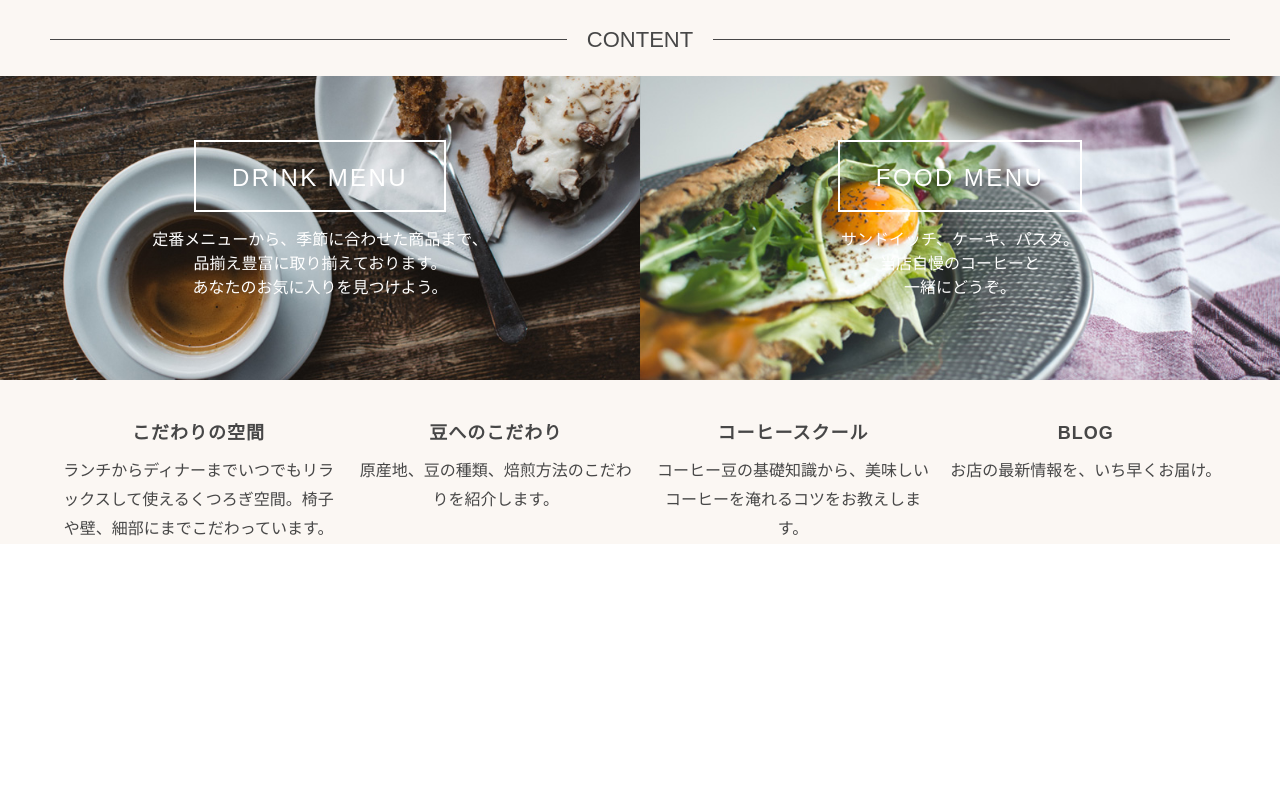
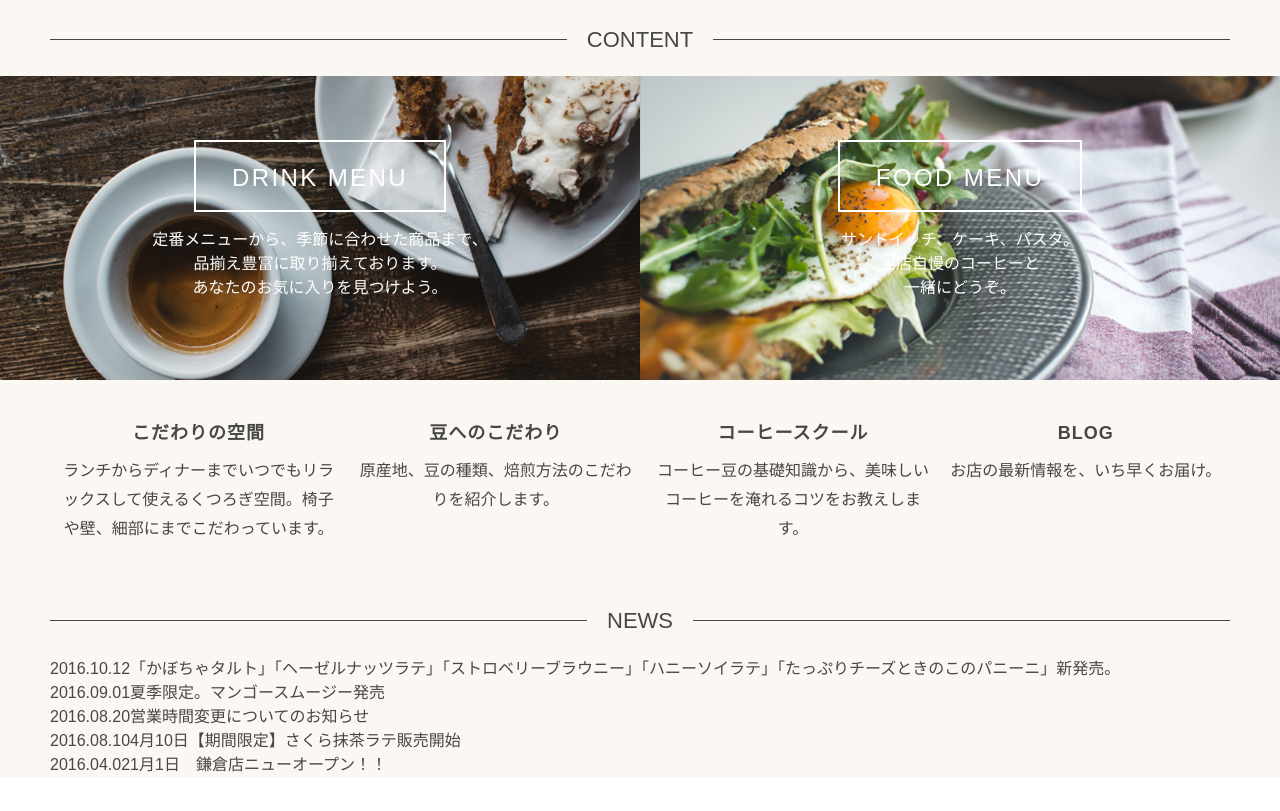
Before and after one commit to asakon/html_css_book_2018june, a website: page index.html in a window 1280 px wide. Shown: the part 829-1640 px from the top of the page. Before the commit the page ends 1413 px from the top, so only its background shows below. Drawn offline with Linux system fonts and the light colour scheme.

Commit message:
マークアップ

```diff
--- a/index.html
+++ b/index.html
@@ -99,6 +99,16 @@
             <p class="IconPanel__body">お店の最新情報を、いち早くお届け。</p>
         </div>
     </section>
+    <section class="Section l-column">
+        <h2 class="sectionLabel">News</h2>
+            <ol class="NewsList">
+                <li class="NewsList__item"><time class="NewsList__head" datetime="2016-10-12">2016.10.12</time><span class="NewsList__body">「かぼちゃタルト」「ヘーゼルナッツラテ」「ストロベリーブラウニー」「ハニーソイラテ」「たっぷりチーズときのこのパニーニ」新発売。</span></li>
+                <li class="NewsList__item"><time class="NewsList__head" datetime="2016-09-01">2016.09.01</time><span class="NewsList__body">夏季限定。マンゴースムージー発売</span></li>
+                <li class="NewsList__item"><time class="NewsList__head" datetime="2016-08-20">2016.08.20</time><span class="NewsList__body">営業時間変更についてのお知らせ</span></li>
+                <li class="NewsList__item"><time class="NewsList__head" datetime="2016-08-10">2016.08.10</time><span class="NewsList__body">4月10日【期間限定】さくら抹茶ラテ販売開始</span></li>
+                <li class="NewsList__item"><time class="NewsList__head" datetime="2016-04-02">2016.04.02</time><span class="NewsList__body">1月1日　鎌倉店ニューオープン！！</span></li>
+            </ol>
+    </section>
 </div>
 
 <script src="./dist/js/main.min.js"></script>
```
